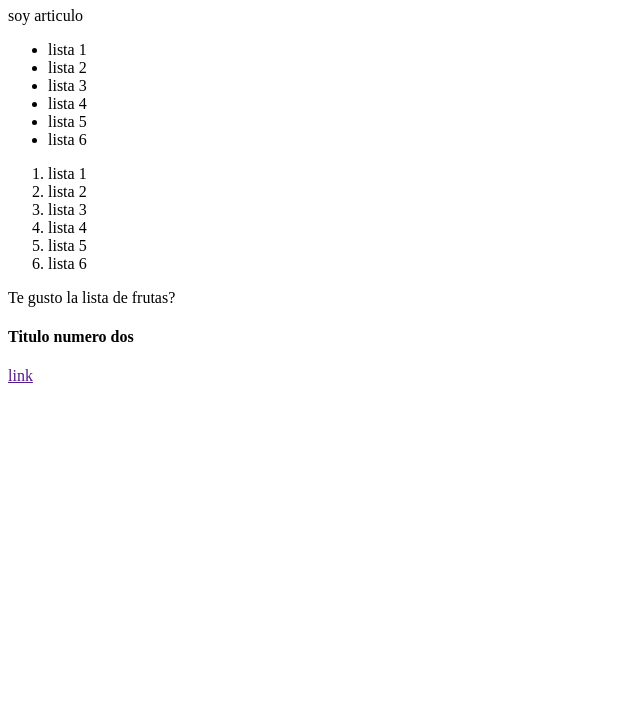
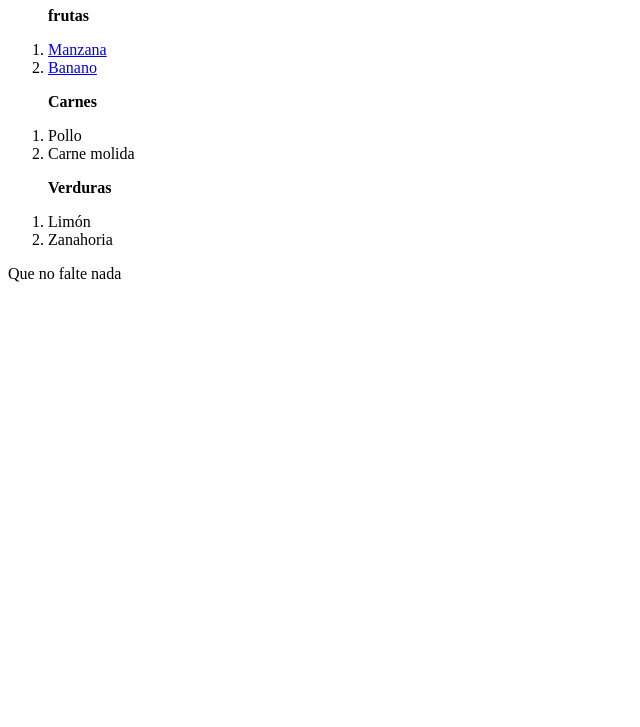
Before and after one commit to DiegoarpiCol/Curso1, a plain HTML site: page HTml/index.html in a window 1280 px wide. Shown: the part 73-800 px from the top of the page, without its empty margins (0-640 px from the left). Drawn offline with Linux system fonts and the light colour scheme.

Commit message:
nuevo proyecto 2

```diff
--- a/HTml/index.html
+++ b/HTml/index.html
@@ -11,36 +11,30 @@
   </head>
   <body>
     <header>
-      <h1>Soy un titulo</h1>
+      <h1>Soy la lista del supermercado!</h1>
       <nav></nav>
     </header>
     <main>
       <section>
-        <article>
-          soy articulo
-        </article>
+        <strong><ul>frutas</ul></strong>
+        <ol>
+          <li><a href="https://www.eluniversal.com.mx/articulo/menu/2016/09/7/manzana-la-fruta-de-la-salud" target="_blank">Manzana</a></li>
+          <li><a href="https://www.evok.com.co/ingredientes-evok/banano/" target="_blank">Banano</a></li>
+        </ol>
+        <strong><ul>Carnes</ul></strong>
+        <ol>
+          <li>Pollo</li>
+          <li>Carne molida</li>
+        </ol>
+        <strong><ul>Verduras</ul></strong>
+        <ol>
+          <li>Limón</li>
+          <li>Zanahoria</li>
+        </ol>
       </section>
-      <ul>
-        <li>lista 1</li>
-        <li>lista 2</li>
-        <li>lista 3</li>
-        <li>lista 4</li>
-        <li>lista 5</li>
-        <li>lista 6</li>
-      </ul>
-      <ol>
-        <li>lista 1</li>
-        <li>lista 2</li>
-        <li>lista 3</li>
-        <li>lista 4</li>
-        <li>lista 5</li>
-        <li>lista 6</li>
-      </ol>
     </main>
     <footer>
-      Te gusto la lista de frutas?
+      Que no falte nada
     </footer>
-    <h4>Titulo numero dos</h4>
-    <a href=>link</a>
   </body>
 </html>
```
